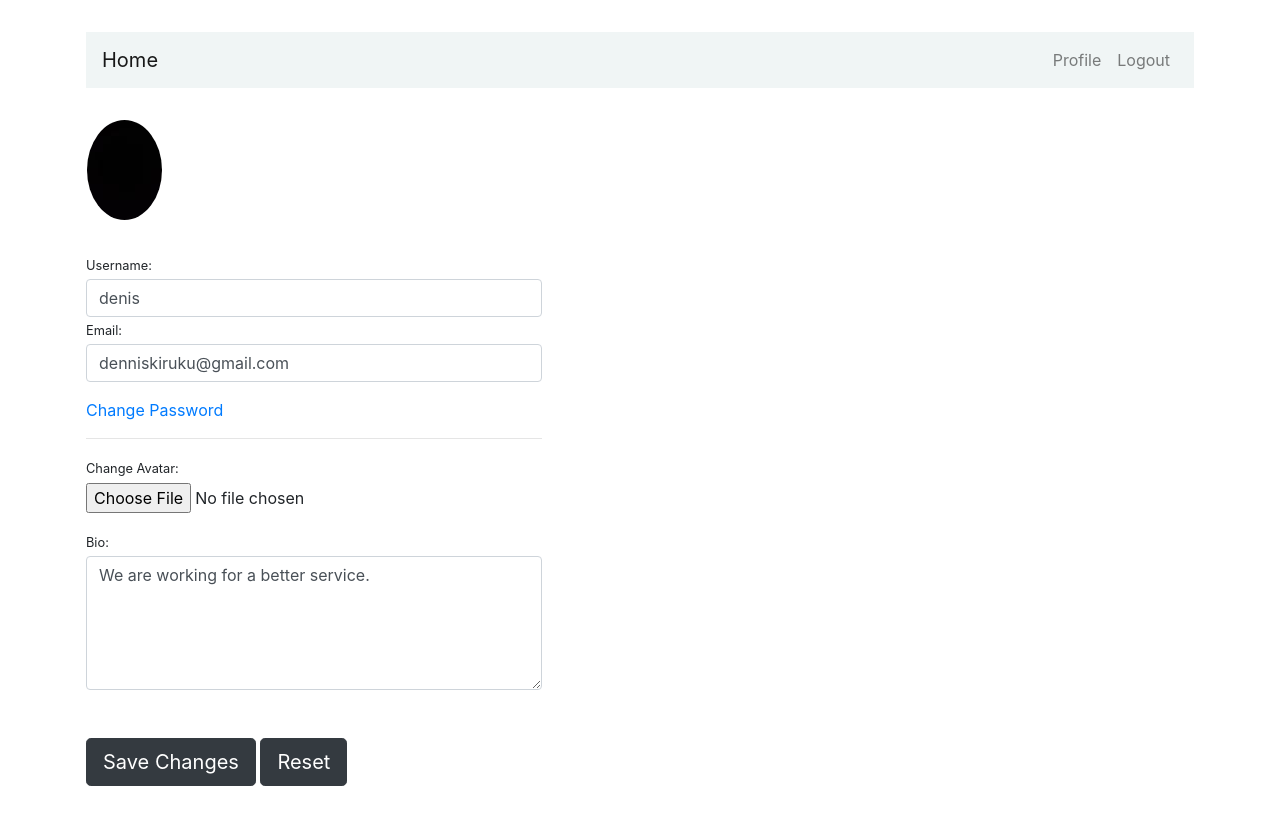
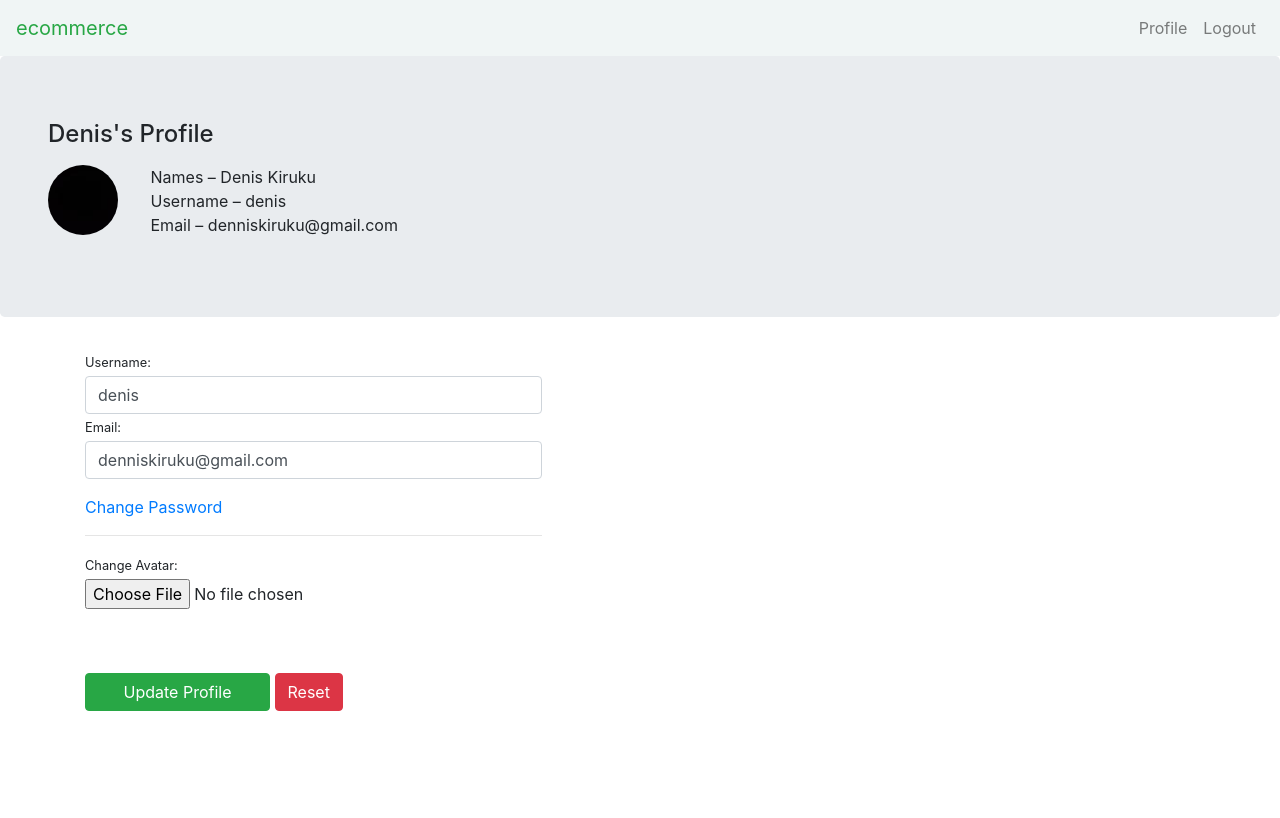
Before and after one commit to helgurd/ecommerce, a Django app: page /profile/ in a window 1280 px wide. After the commit the page ends 711 px from the top, so only its background shows below. Run offline with Django 4.2, Linux system fonts and the light colour scheme; a user stored in the database is signed in; data comes from the database, SQL or seed files in the repository; both versions use the stored data as it was after the commit; some libraries are stand-ins or nearby versions.

Commit message:
user logic and templating

```diff
--- a/users/models.py
+++ b/users/models.py
@@ -6,7 +6,6 @@ from PIL import Image
 # Extending User Model Using a One-To-One Link
 class Profile(models.Model):
     user = models.OneToOneField(User, on_delete=models.CASCADE)
-
     avatar = models.ImageField(default='default.jpg', upload_to='profile_images')
     bio = models.TextField()
 
--- a/users/templates/users/base.html
+++ b/users/templates/users/base.html
@@ -14,11 +14,11 @@
     <title>{% block title %} {% endblock %} </title>
 </head>
 <body>
-  <div class="container p-3 my-3">
+  <div class="">
     <div class="row">
       <div class="col-md-12">
         <nav class="navbar navbar-expand-md navbar-light " style="background-color: #f0f5f5">
-          <a href="/" class="navbar-brand">Home</a>
+          <a href="/" class="navbar-brand text-success">ecommerce</a>
             <button type="button" class="navbar-toggler" data-toggle="collapse" data-target="#navbarCollapse">
                 <span class="navbar-toggler-icon"></span>
             </button>
--- a/users/templates/users/change_password.html
+++ b/users/templates/users/change_password.html
@@ -5,7 +5,7 @@
             <div class="row justify-content-center">
                 <div class="col-lg-5">
                         <div class="card shadow-lg border-0 rounded-lg mt-0 mb-3">
-                            <div class="card-header justify-content-center">
+                            <div class="justify-content-center">
                               <h3 class="font-weight-light my-4 text-center">Change Your Password</h3>
                             </div>
                             {% if form.errors %}
@@ -61,7 +61,7 @@
                                     <div class="form-row">
                                         <div class="col-md-10 offset-md-1">
                                             <div class="form-group mt-0 mb-1">
-                                                <button type="submit" class="col-md-12 btn btn-dark" id="reset">Update Password</button>
+                                                <button type="submit" class="col-md-6 btn btn-success" id="reset">Update Password</button>
                                             </div>
                                         </div>
                                     </div>
--- a/users/templates/users/password_reset_complete.html
+++ b/users/templates/users/password_reset_complete.html
@@ -3,7 +3,7 @@
     <div class="container my-3 p-3">
         <div class="row justify-content-center">
             <div class="col-lg-5">
-                <div class="card shadow-lg border-0 rounded-lg mt-0 mb-3">
+                <div class="shadow-lg border-0 rounded-lg mt-0 mb-3">
                     <div class="alert alert-info">
                         Your password has been set. You may go ahead and <a href="{% url 'login' %}">Login Here</a>
                     </div>
--- a/users/templates/users/password_reset_confirm.html
+++ b/users/templates/users/password_reset_confirm.html
@@ -7,7 +7,7 @@
                 <div class="col-lg-5">
                     {% if validlink %}
                         <div class="card shadow-lg border-0 rounded-lg mt-0 mb-3">
-                            <div class="card-header justify-content-center">
+                            <div class="justify-content-center">
                               <h3 class="font-weight-light my-4 text-center">Reset Your Password</h3>
                             </div>
                             {% if form.errors %}
@@ -51,7 +51,7 @@
                                     <div class="form-row">
                                         <div class="col-md-10 offset-md-1">
                                             <div class="form-group mt-0 mb-1">
-                                                <button type="submit" class="col-md-12 btn btn-dark" id="reset">Reset Password</button>
+                                                <button type="submit" class="col-md-6 btn btn-dark offset-mb-3" id="reset">Reset Password</button>
                                             </div>
                                         </div>
                                     </div>
--- a/users/templates/users/password_reset_email.html
+++ b/users/templates/users/password_reset_email.html
@@ -1,5 +1,5 @@
 {% autoescape off %}
-  To initiate the password reset process for your {{ user.email }} Django Registration/Login App Account,
+  To initiate the password reset process for your {{ user.email }} ecommerce Account,
   click the link below:
 
   {{ protocol }}://{{ domain }}{% url 'password_reset_confirm' uidb64=uid token=token %}
@@ -8,5 +8,5 @@
   window instead.
 
   Sincerely,
-  The Developer
+  Support.
 {% endautoescape %}
--- a/users/templates/users/profile.html
+++ b/users/templates/users/profile.html
@@ -1,9 +1,6 @@
 {% extends "users/base.html" %}
 {% block title %}Profile Page{% endblock title %}
 {% block content %}
-    <div class="row my-3 p-3">
-        <img class="rounded-circle account-img" src="{{ user.profile.avatar.url }} " style="cursor: pointer;"/>
-    </div>
     {% if user_form.errors %}
         <div class="alert alert-danger alert-dismissible" role="alert">
             <div id="form_errors">
@@ -16,7 +13,23 @@
             </button>
         </div>
     {% endif %}
-    <div class="form-content">
+
+        <div class="jumbotron pl-5">
+        <h4 class="display-6">{{user.first_name.title}}'s Profile</h4>
+        <p class="lead">
+             <div class="row">
+                 <div class="col-md-1">
+                     <img class="rounded-circle account-img" src="{{ user.profile.avatar.url }} " height="70px" width="70px;" style="cursor: pointer;"/>
+                 </div>
+            <div class="col-md-8 ">
+                <div class="row col-lg-12">Names – {{user.first_name.title}} {{ user.last_name.title }}</div>
+                <div class="row col-lg-12">Username – {{user.username }}</div>
+                <div class="row col-lg-12">Email – {{user.email}}</div>
+            </div>
+             </div>
+        </p>
+    </div>
+    <div class="form-content container mb-5">
         <form method="post" enctype="multipart/form-data">
             {% csrf_token %}
             <div class="form-row">
@@ -33,12 +46,11 @@
                         <label class="small mb-1">Change Avatar:</label>
                         {{ profile_form.avatar }}
                     </div>
-                    <label class="small mb-1">Bio:</label> {{ profile_form.bio }}
                 </div>
             </div>
             <br><br>
-            <button type="submit" class="btn btn-dark btn-lg">Save Changes</button>
-            <button type="reset" class="btn btn-dark btn-lg">Reset</button>
+            <button type="submit" class="btn btn-success col-md-2">Update Profile</button>
+            <button type="reset" class="btn btn-danger">Reset</button>
         </form>
     </div>
 {% endblock content %}
```
Also changed, not shown: users/templates/users/home.html (+2 -11 lines), users/templates/users/login.html (+5 -14 lines), users/templates/users/logout.html (+5 -4 lines), users/templates/users/password_reset.html (+4 -5 lines), users/templates/users/register.html (+6 -6 lines), db.sqlite3, 2 other files.
